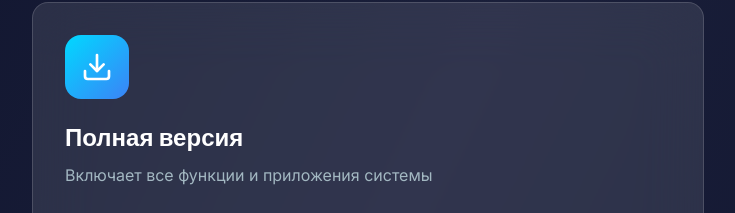
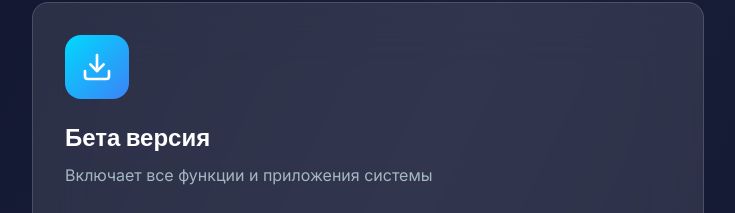
Before and after one commit to pr-poehali-dev/meadis-os-1-3, a React (Vite) app: page / in a window 1280 px wide. Shown: the part 1038-1251 px from the top of the page, without its empty margins (272-1007 px from the left). Built offline with nearby package versions, Linux system fonts and the light colour scheme.

Commit message:
Бета-версия продукта

```diff
--- a/src/pages/Index.tsx
+++ b/src/pages/Index.tsx
@@ -132,7 +132,7 @@ const Index = () => {
                   <Icon name="Download" className="text-white" size={32} />
                 </div>
                 <div>
-                  <h3 className="font-display text-2xl font-bold mb-2">Полная версия</h3>
+                  <h3 className="font-display text-2xl font-bold mb-2">Бета версия</h3>
                   <p className="text-muted-foreground">
                     Включает все функции и приложения системы
                   </p>
```
